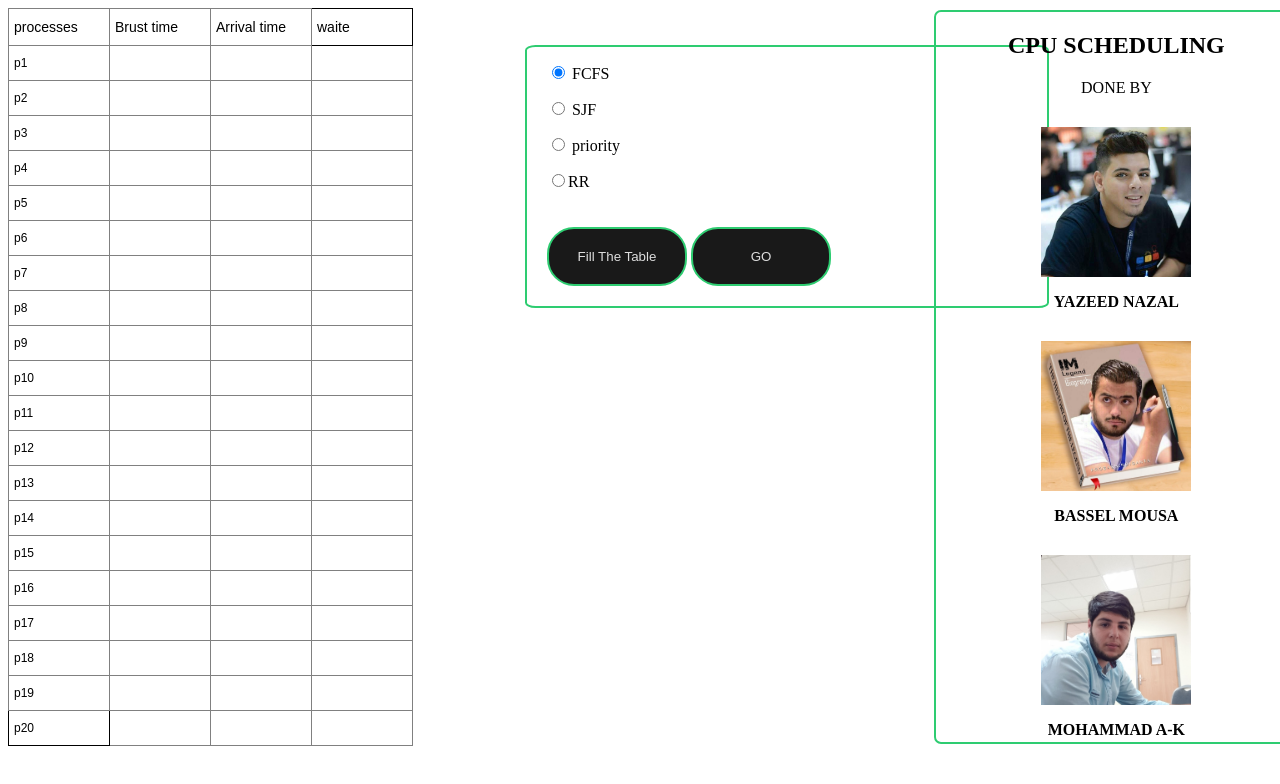
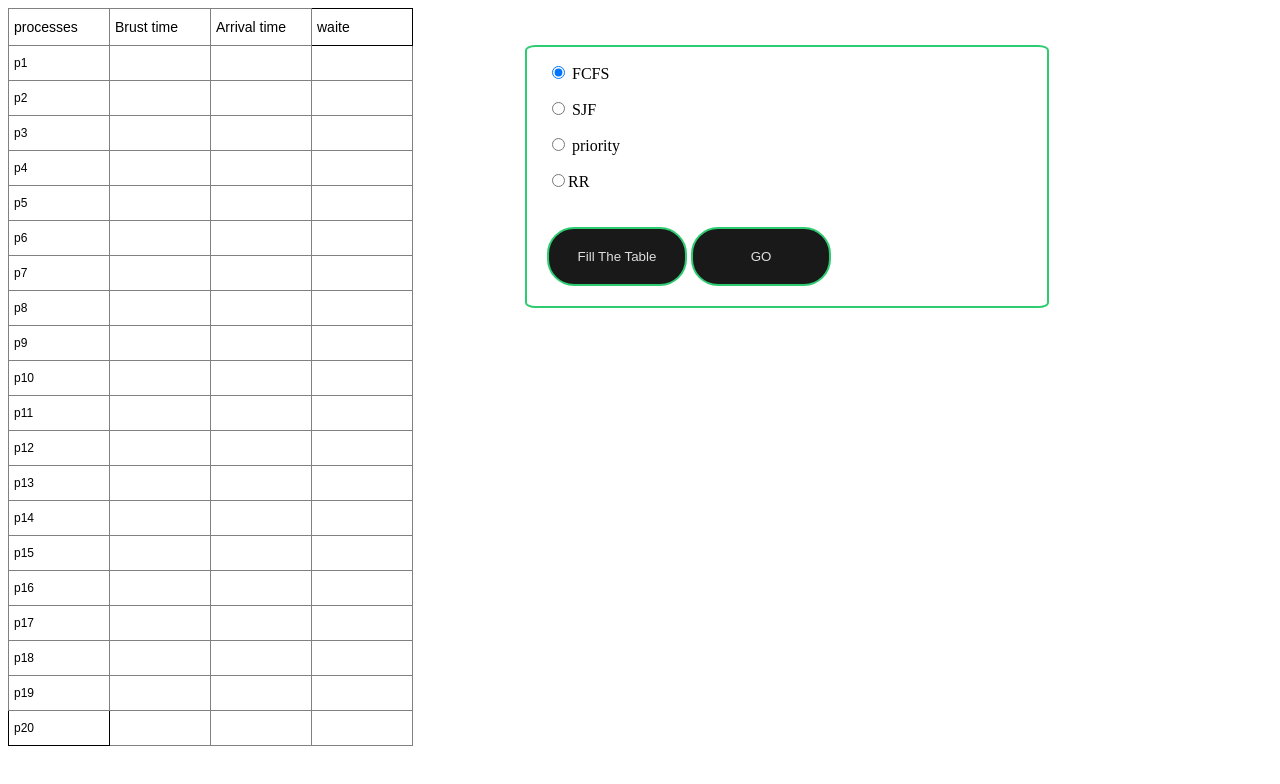
Before and after one commit to yazeed99/OS, a plain HTML site: page index.html in a window 1280 px wide. Drawn offline with Linux system fonts and the light colour scheme.

Commit message:
Update index.html

```diff
--- a/index.html
+++ b/index.html
@@ -190,17 +190,7 @@
 
 </div>
 <div class="mag"></div>
-<div class="footer">
-  <h2>CPU scheduling</h2>
-  <span>Done BY</span>
 
-  <p class="img1"></p>
-  <p id="n1" class="name"> yazeed nazal</p>
-  <p class="img2"></p>
-  <p>bassel mousa</p>
-  <p class="img3"></p>
-  <p>Mohammad A-k</p>
-</div>
 
 
 
```
